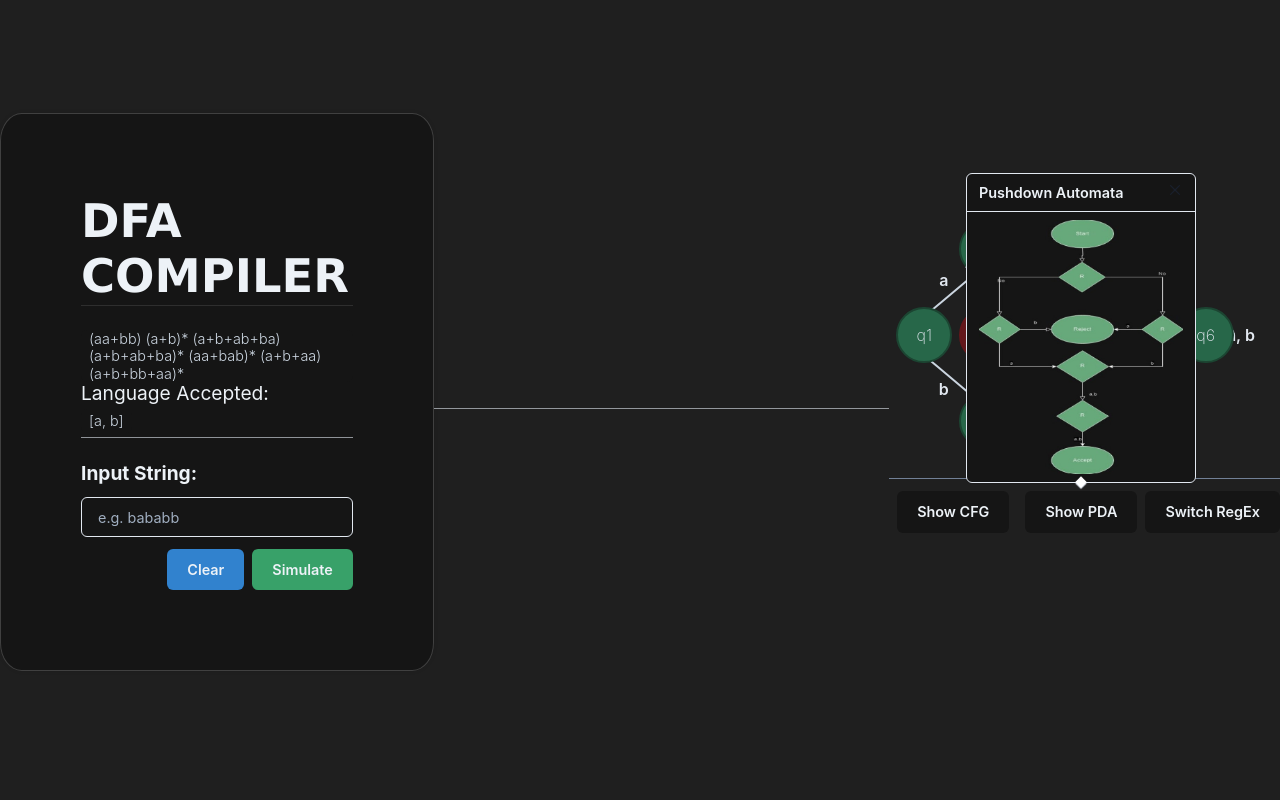
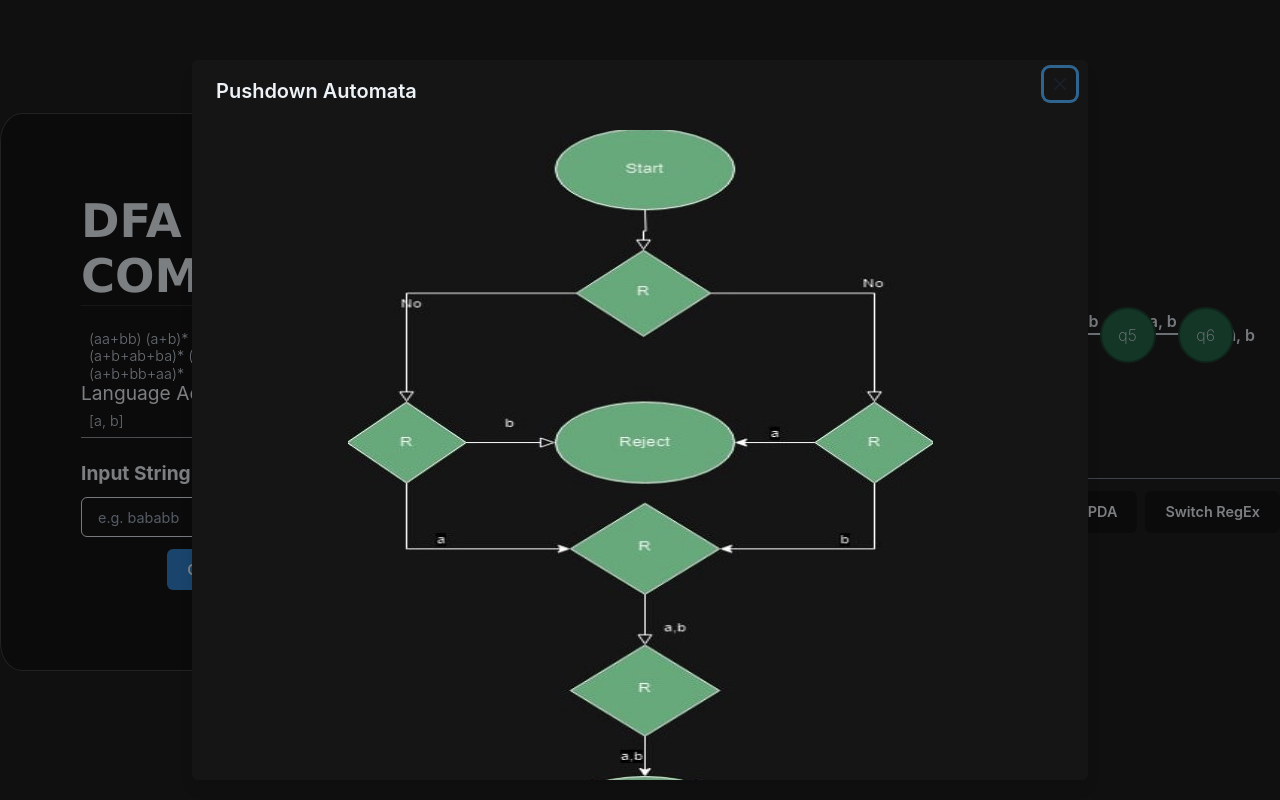
Before and after one commit to 20thmarcus/DFASimulator, a Next.js app: page / in a window 1280 px wide. Both pictures are taken after a click on the button "Show PDA". Built offline with nearby package versions, Linux system fonts and the light colour scheme.

Commit message:
Fifth Ver

```diff
--- a/components/components/PDA.js
+++ b/components/components/PDA.js
@@ -2,59 +2,53 @@ import {
   Box,
   VStack,
   Button,
-  Popover,
-  PopoverTrigger,
-  PopoverContent,
-  PopoverHeader,
-  PopoverBody,
-  PopoverArrow,
-  PopoverCloseButton,
+  Modal,
+  ModalOverlay,
+  ModalContent,
+  ModalHeader,
+  ModalBody,
+  ModalCloseButton,
+  useDisclosure,
 } from "@chakra-ui/react";
 
 const PDA = ({ prob2 }) => {
+  const { isOpen, onOpen, onClose } = useDisclosure();
+
   return (
     <>
-      <Popover isLazy placement="top">
-        <PopoverTrigger>
       <Button
         mx="2"
         bg="#151515"
         color="gray.100"
         _hover={{ bg: "blue.700" }}
+        onClick={onOpen}
       >
         Show PDA
       </Button>
-        </PopoverTrigger>
-        <PopoverContent
-          maxW={["17em", null, "16em", null, null, "80em"]}
-          _focus=""
-          bg="#151515"
-          fontSize={["0.7em", "0.7em", "0.9em"]}
-        >
-          <PopoverArrow />
-          <PopoverCloseButton />
-          <PopoverHeader fontWeight="semibold" color="gray.100">
-            Pushdown Automata
-          </PopoverHeader>
-          <PopoverBody align="center">
+
+      <Modal isOpen={isOpen} onClose={onClose} size="xl">
+        <ModalOverlay />
+        <ModalContent bg="#151515" maxW="70%" maxH="90vh" overflowY="auto">
+          <ModalHeader color="gray.100">Pushdown Automata</ModalHeader>
+          <ModalCloseButton />
+          <ModalBody>
             {!prob2 ? (
               <VStack>
-
                 <Box>
-                  <img src="/views/PDA1.jpg"></img>
+                  <img src="/views/PDA1.jpg" alt="PDA1" />
                 </Box>
               </VStack>
             ) : (
               <VStack>
                 <Box>
-                  <img src="/views/PDA2.jpg"></img>
+                  <img src="/views/PDA2.jpg" alt="PDA2" />
                 </Box>
                 {/* Add more images as needed */}
               </VStack>
             )}
-          </PopoverBody>
-        </PopoverContent>
-      </Popover>
+          </ModalBody>
+        </ModalContent>
+      </Modal>
     </>
   );
 };
--- a/pages/index.js
+++ b/pages/index.js
@@ -8,7 +8,7 @@ export default function Home() {
     <>
       <Head>
         <title>DFA Compiler</title>
-        <meta name="description" content="Generated by create next app" />
+        <meta name="description" content="A website for DFA Simulation deployed through vercel" />
         <link rel="icon" href="/favicon.ico" />
       </Head>
       <Flex h="100vh" w="100%" align="center" justify="center">
```
Also changed, not shown: 1 other file (tests, documents, lock files or other folders). Lines whose indentation alone changed are shown as unchanged.
